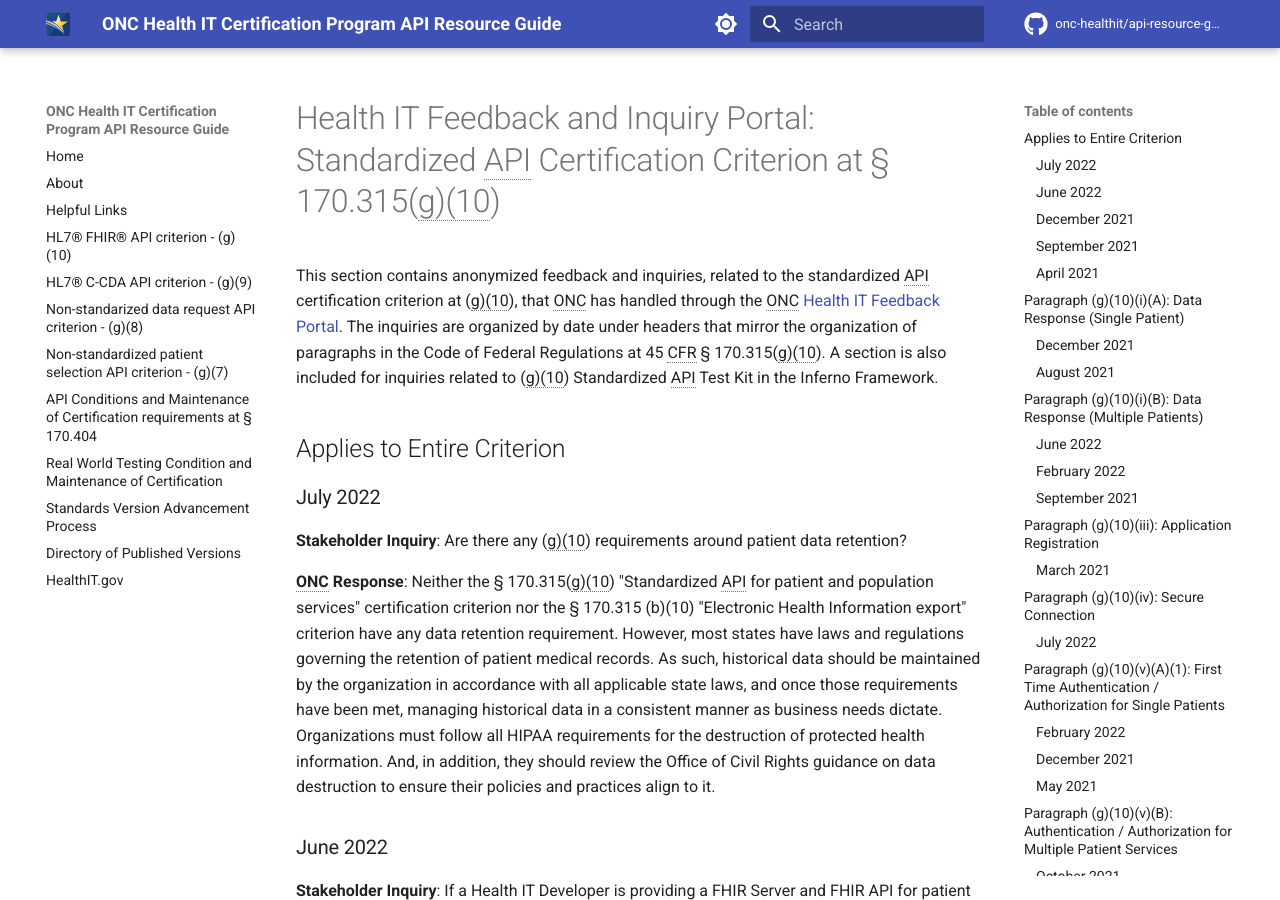
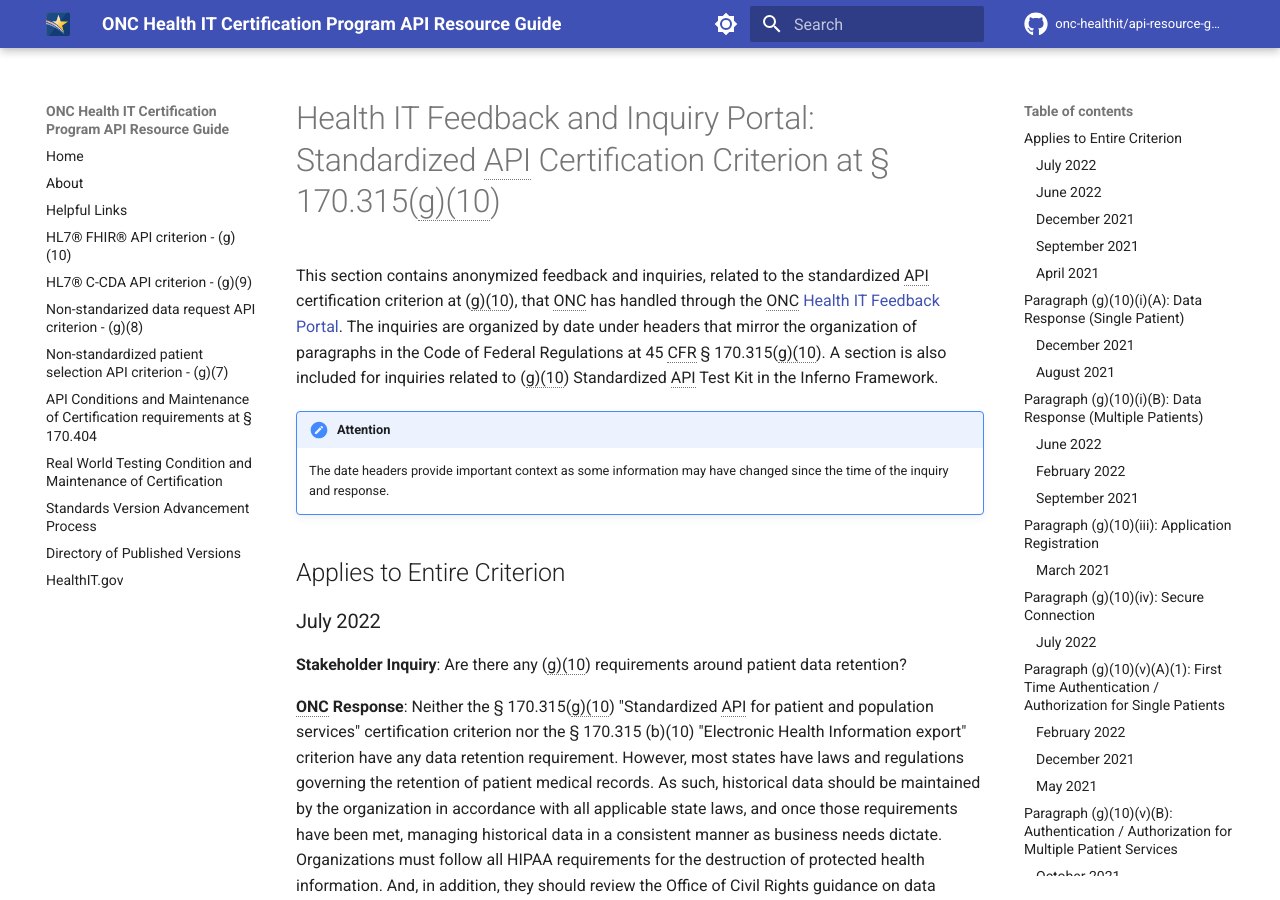
Before and after one commit to onc-healthit/api-resource-guide, an MkDocs documentation site: the page built from docs/inquiry-portal/g10-inquiries.md, in a window 1280 px wide and 900 px high. Built offline with MkDocs 1.6.1 and Material for MkDocs 9.7.7, drawn with Linux system fonts in a browser that asks for light colours; comment, search, counter and statistics services are not loaded; the version menu is left out.

Commit message:
add admonition for date

```diff
--- a/docs/inquiry-portal/g10-inquiries.md
+++ b/docs/inquiry-portal/g10-inquiries.md
@@ -1,6 +1,10 @@
 # Health IT Feedback and Inquiry Portal: Standardized API Certification Criterion at § 170.315(g)(10)
 
 This section contains anonymized feedback and inquiries, related to the standardized API certification criterion at (g)(10), that ONC has handled through the ONC <a target = "_blank" href = "https://www.healthit.gov/feedback">Health IT Feedback Portal</a>. The inquiries are organized by date under headers that mirror the organization of paragraphs in the Code of Federal Regulations at 45 CFR § 170.315(g)(10). A section is also included for inquiries related to (g)(10) Standardized API Test Kit in the Inferno Framework.
+
+!!! attention
+
+    The date headers provide important context as some information may have changed since the time of the inquiry and response.
 
 ## Applies to Entire Criterion
 ### July 2022
```
